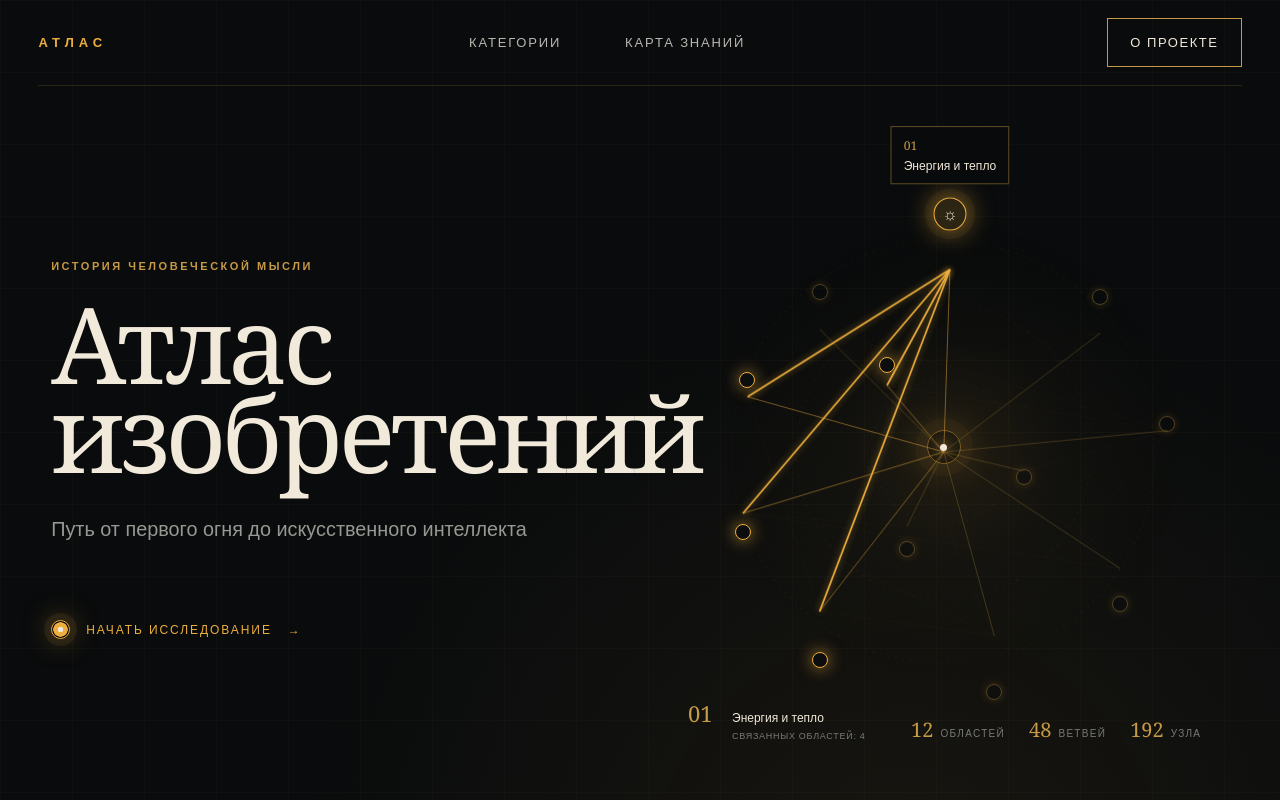
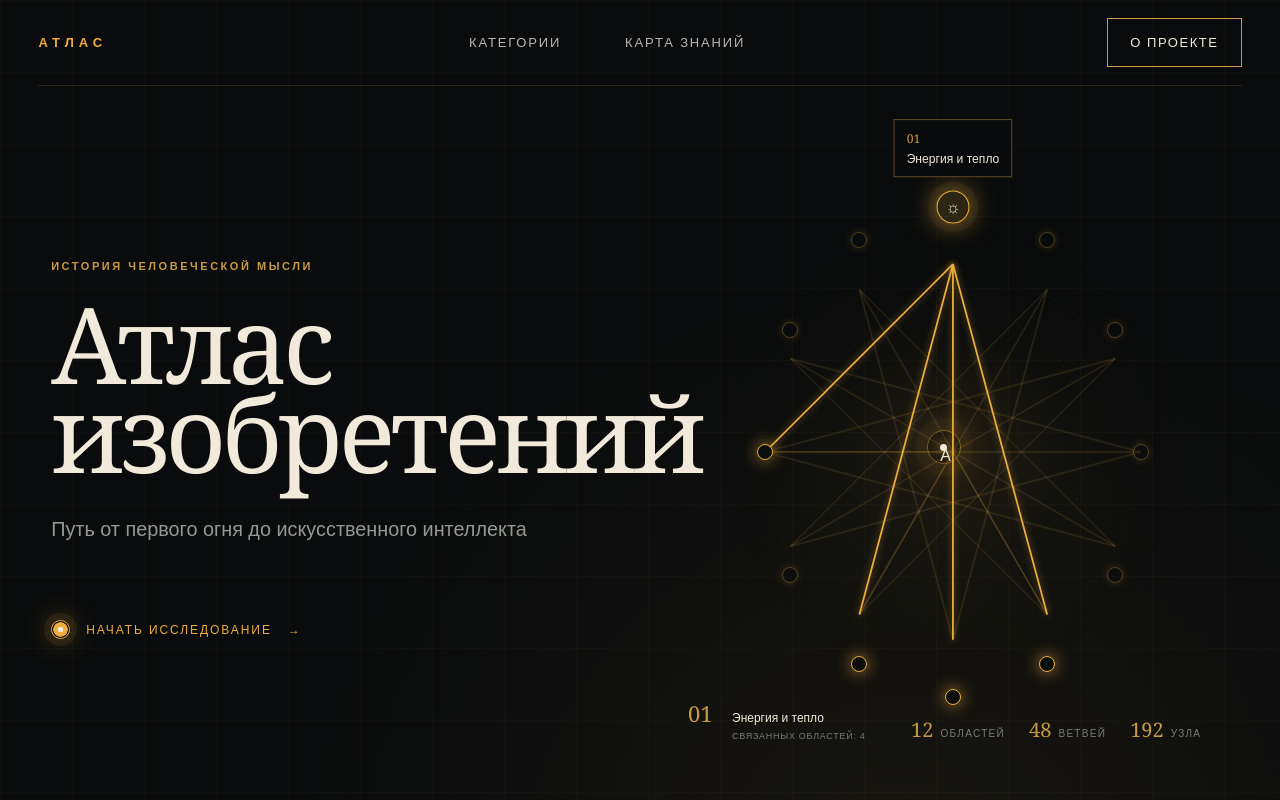
Before and after one commit to barzugini/atlas-izobreteniy, a Next.js app: page / in a window 1280 px wide. Shown: the top 800 px of the page. Built offline with nearby package versions, Linux system fonts and the light colour scheme.

Commit message:
Перестроить карту в двенадцатилучевую звезду

```diff
--- a/app/page.tsx
+++ b/app/page.tsx
@@ -123,17 +123,16 @@ const categories: Category[] = [
 ];
 
 const constellationPositions = [
-  { x: 356, y: 72 }, { x: 552, y: 155 }, { x: 640, y: 282 },
-  { x: 578, y: 462 }, { x: 414, y: 550 }, { x: 186, y: 518 },
-  { x: 86, y: 390 }, { x: 92, y: 238 }, { x: 186, y: 150 },
-  { x: 274, y: 223 }, { x: 453, y: 335 }, { x: 300, y: 407 },
+  { x: 360, y: 65 }, { x: 483, y: 98 }, { x: 572, y: 188 },
+  { x: 605, y: 310 }, { x: 572, y: 433 }, { x: 483, y: 522 },
+  { x: 360, y: 555 }, { x: 238, y: 522 }, { x: 148, y: 433 },
+  { x: 115, y: 310 }, { x: 148, y: 188 }, { x: 238, y: 98 },
 ];
 
-const constellationLinks = categories.flatMap((category, source) =>
-  category.related
-    .filter((target) => source < target)
-    .map((target) => ({ source, target })),
-);
+const constellationStarLinks = constellationPositions.map((_, source) => ({
+  source,
+  target: (source + 5) % constellationPositions.length,
+}));
 
 export default function Home() {
   const [selectedCategory, setSelectedCategory] = useState(0);
@@ -213,26 +212,32 @@ export default function Home() {
 
         <div className="hero-constellation" aria-label="Интерактивная карта двенадцати областей изобретений">
           <svg className="constellation-lines" viewBox="0 0 720 620" aria-hidden="true">
-            <g className="orbit-rings"><circle cx="348" cy="310" r="94" /><circle cx="348" cy="310" r="192" /><circle cx="348" cy="310" r="276" /></g>
+            <g className="orbit-rings"><circle cx="360" cy="310" r="100" /><circle cx="360" cy="310" r="180" /><circle cx="360" cy="310" r="245" /></g>
+            <g className="network-paths network-star">
+              {constellationStarLinks.map(({ source, target }) => {
+                const from = constellationPositions[source];
+                const to = constellationPositions[target];
+                return <line key={`star-${source}`} x1={from.x} y1={from.y} x2={to.x} y2={to.y} />;
+              })}
+            </g>
             <g className="network-paths network-spokes">
               {constellationPositions.map((position, index) => (
                 <line
                   key={`spoke-${index}`}
                   className={highlightedCategories.has(index) ? "is-highlighted" : "is-dimmed"}
-                  x1="348" y1="310" x2={position.x} y2={position.y}
+                  x1="360" y1="310" x2={position.x} y2={position.y}
                 />
               ))}
             </g>
             <g className="network-paths network-relations">
-              {constellationLinks.map(({ source, target }) => {
-                const from = constellationPositions[source];
+              {heroCategory.related.map((target) => {
+                const from = constellationPositions[heroCategoryIndex];
                 const to = constellationPositions[target];
-                const isHighlighted = source === heroCategoryIndex || target === heroCategoryIndex;
-                return <line key={`${source}-${target}`} className={isHighlighted ? "is-active" : "is-dimmed"} x1={from.x} y1={from.y} x2={to.x} y2={to.y} />;
+                return <line key={`relation-${heroCategoryIndex}-${target}`} className="is-active" x1={from.x} y1={from.y} x2={to.x} y2={to.y} />;
               })}
             </g>
           </svg>
-          <div className="constellation-core" aria-hidden="true"><span /></div>
+          <div className="constellation-core" aria-hidden="true"><span>А</span></div>
           <div className="constellation-nodes">
             {categories.map((category, index) => {
               const position = constellationPositions[index];
```
